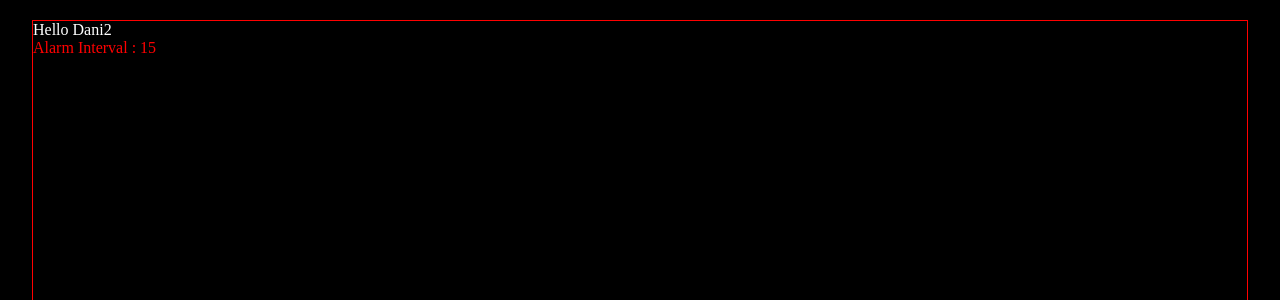
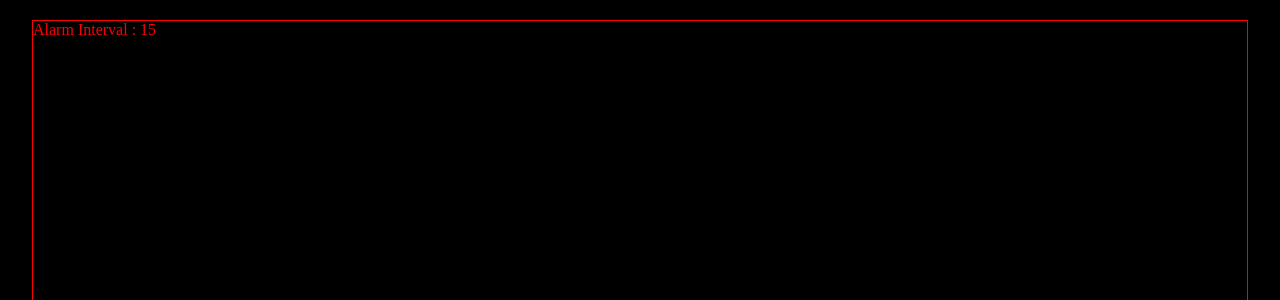
Before and after one commit to danifromecuador/plannywise_draft, a React (Vite) app: page / in a window 1280 px wide. Shown: the top 300 px of the page. Built offline with nearby package versions, Linux system fonts and the light colour scheme.

Commit message:
Delete a store that was created for testing purposes

```diff
--- a/src/main/App.jsx
+++ b/src/main/App.jsx
@@ -1,14 +1,11 @@
 // src/main/App.jsx
 
-import { store } from '../store/store.js'
 import { Alarm } from '../alarm/Alarm.jsx'
 import './App.css'
 
 export const App = () => {
   return (
     <div className="app">
-      Hello Dani
-      {store.getState().bears}
       <Alarm />
     </div>
   )
--- a/src/store/store.js
+++ b/src/store/store.js
@@ -2,10 +2,6 @@
 
 import { create } from 'zustand'
 
-export const store = create(() => ({
-  bears: 2,
-}))
-
 export const AlarmStore = create(()=>({
   interval: 15,
 }))
```
